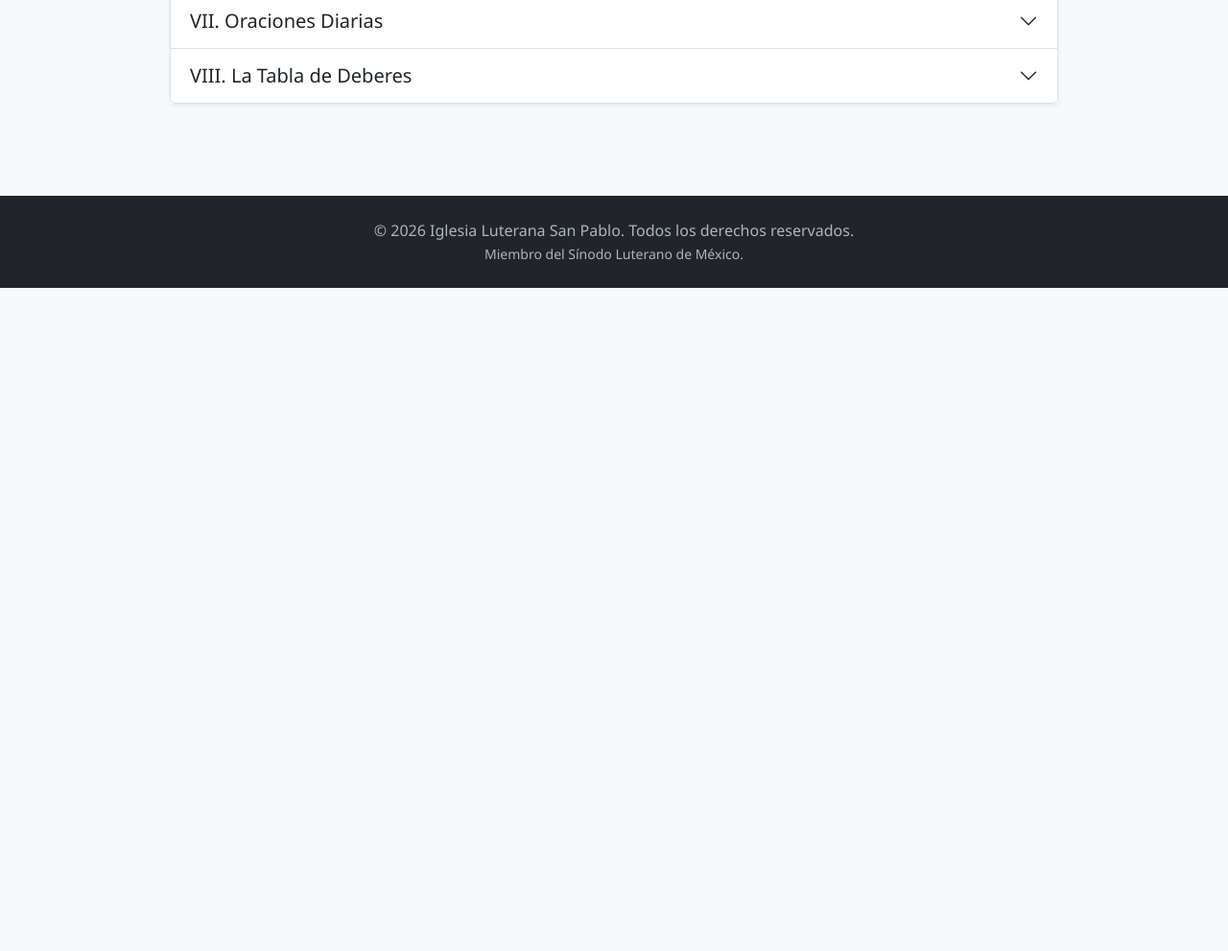
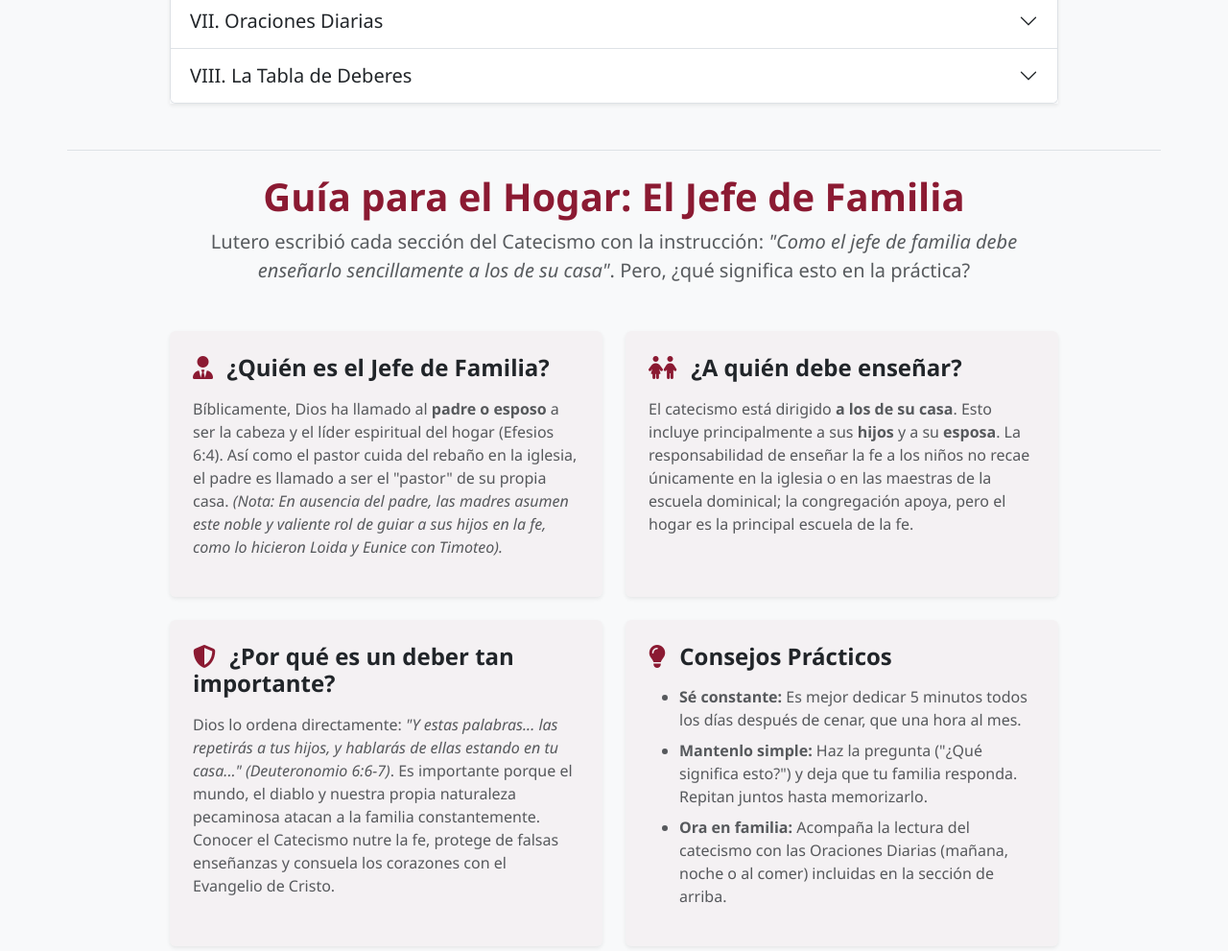
Before and after one commit to juicejeff19/Iglesia-Luterana-San-Pablo, a website: page catecismo.html in a window 1280 px wide. Shown: the part 3429-4420 px from the top of the page at 96% size. Before the commit the page ends 3729 px from the top, so only its background shows below. Drawn offline with nearby package versions, Linux system fonts and the light colour scheme.

Commit message:
catecismo nueva sección

```diff
--- a/catecismo.html
+++ b/catecismo.html
@@ -413,6 +413,71 @@
       </div>
     </div>
   </div>
+
+  <!-- Nueva Sección: Consejos para el Jefe de Familia -->
+  <div class="row justify-content-center mt-5 pt-4 border-top">
+    <div class="col-lg-10">
+      <div class="text-center mb-5">
+        <h2 class="display-6 fw-bold text-guinda">Guía para el Hogar: El Jefe de Familia</h2>
+        <p class="text-muted fs-5">Lutero escribió cada sección del Catecismo con la instrucción: <em>"Como el jefe de familia debe enseñarlo sencillamente a los de su casa"</em>. Pero, ¿qué significa esto en la práctica?</p>
+      </div>
+
+      <div class="row g-4">
+        <!-- Pregunta 1 -->
+        <div class="col-md-6">
+          <div class="card h-100 border-0 shadow-sm" style="background-color: rgba(139, 26, 50, 0.03);">
+            <div class="card-body p-4">
+              <h4 class="fw-bold text-guinda-oscuro mb-3">
+                <i class="fa-solid fa-user-tie me-2 text-guinda"></i> ¿Quién es el Jefe de Familia?
+              </h4>
+              <p class="text-muted">Bíblicamente, Dios ha llamado al <strong>padre o esposo</strong> a ser la cabeza y el líder espiritual del hogar (Efesios 6:4). Así como el pastor cuida del rebaño en la iglesia, el padre es llamado a ser el "pastor" de su propia casa. <em>(Nota: En ausencia del padre, las madres asumen este noble y valiente rol de guiar a sus hijos en la fe, como lo hicieron Loida y Eunice con Timoteo).</em></p>
+            </div>
+          </div>
+        </div>
+
+        <!-- Pregunta 2 -->
+        <div class="col-md-6">
+          <div class="card h-100 border-0 shadow-sm" style="background-color: rgba(139, 26, 50, 0.03);">
+            <div class="card-body p-4">
+              <h4 class="fw-bold text-guinda-oscuro mb-3">
+                <i class="fa-solid fa-children me-2 text-guinda"></i> ¿A quién debe enseñar?
+              </h4>
+              <p class="text-muted">El catecismo está dirigido <strong>a los de su casa</strong>. Esto incluye principalmente a sus <strong>hijos</strong> y a su <strong>esposa</strong>. La responsabilidad de enseñar la fe a los niños no recae únicamente en la iglesia o en las maestras de la escuela dominical; la congregación apoya, pero el hogar es la principal escuela de la fe.</p>
+            </div>
+          </div>
+        </div>
+
+        <!-- Pregunta 3 -->
+        <div class="col-md-6">
+          <div class="card h-100 border-0 shadow-sm" style="background-color: rgba(139, 26, 50, 0.03);">
+            <div class="card-body p-4">
+              <h4 class="fw-bold text-guinda-oscuro mb-3">
+                <i class="fa-solid fa-shield-halved me-2 text-guinda"></i> ¿Por qué es un deber tan importante?
+              </h4>
+              <p class="text-muted">Dios lo ordena directamente: <em>"Y estas palabras... las repetirás a tus hijos, y hablarás de ellas estando en tu casa..." (Deuteronomio 6:6-7)</em>. Es importante porque el mundo, el diablo y nuestra propia naturaleza pecaminosa atacan a la familia constantemente. Conocer el Catecismo nutre la fe, protege de falsas enseñanzas y consuela los corazones con el Evangelio de Cristo.</p>
+            </div>
+          </div>
+        </div>
+
+        <!-- Pregunta 4 -->
+        <div class="col-md-6">
+          <div class="card h-100 border-0 shadow-sm" style="background-color: rgba(139, 26, 50, 0.03);">
+            <div class="card-body p-4">
+              <h4 class="fw-bold text-guinda-oscuro mb-3">
+                <i class="fa-solid fa-lightbulb me-2 text-guinda"></i> Consejos Prácticos
+              </h4>
+              <ul class="text-muted">
+                <li class="mb-2"><strong>Sé constante:</strong> Es mejor dedicar 5 minutos todos los días después de cenar, que una hora al mes.</li>
+                <li class="mb-2"><strong>Mantenlo simple:</strong> Haz la pregunta ("¿Qué significa esto?") y deja que tu familia responda. Repitan juntos hasta memorizarlo.</li>
+                <li><strong>Ora en familia:</strong> Acompaña la lectura del catecismo con las Oraciones Diarias (mañana, noche o al comer) incluidas en la sección de arriba.</li>
+              </ul>
+            </div>
+          </div>
+        </div>
+      </div>
+
+    </div>
+  </div>
 </main>
 
 <!-- Footer -->
```
Also changed, not shown: creencias.html (+1 -1 lines).
